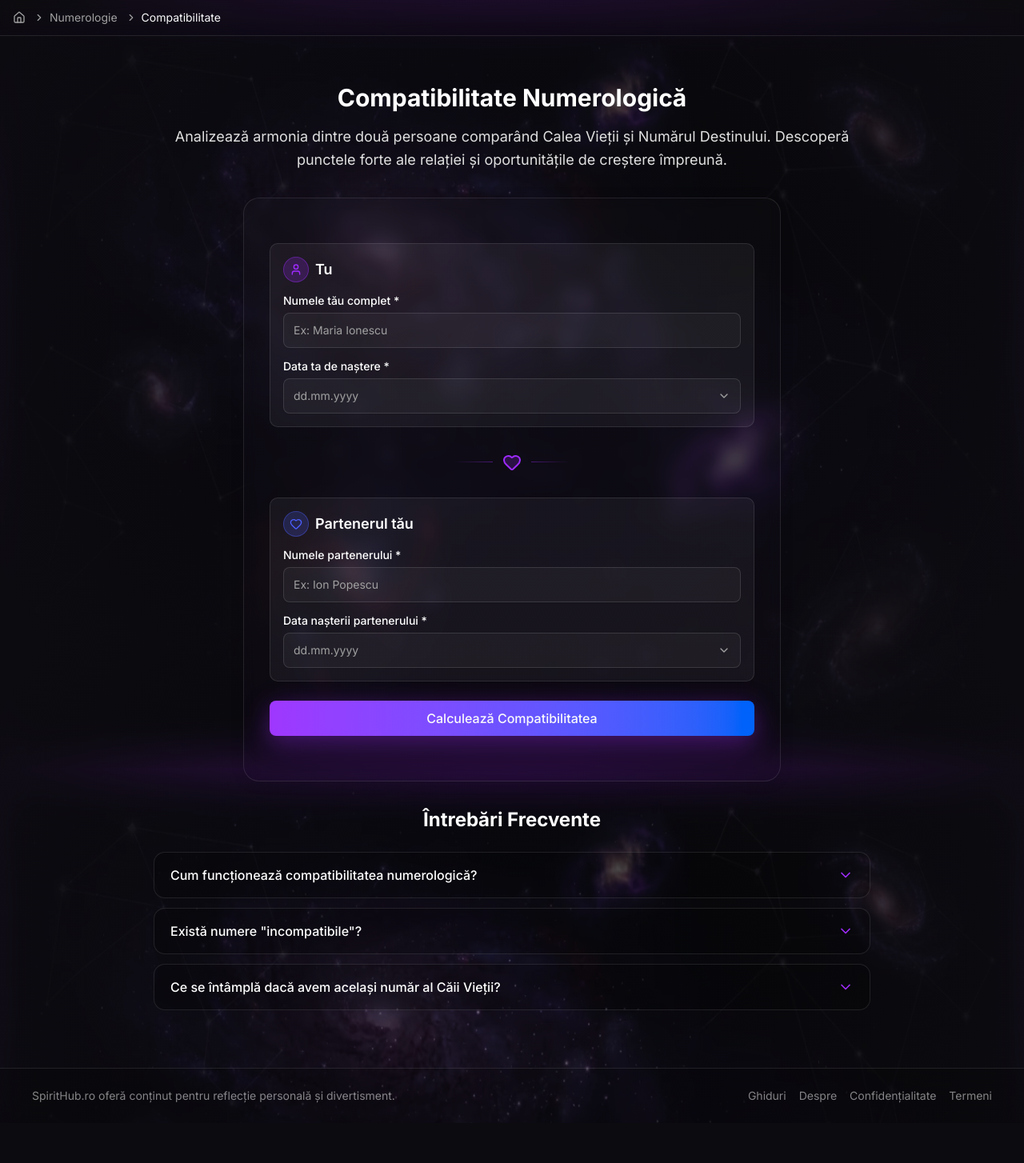
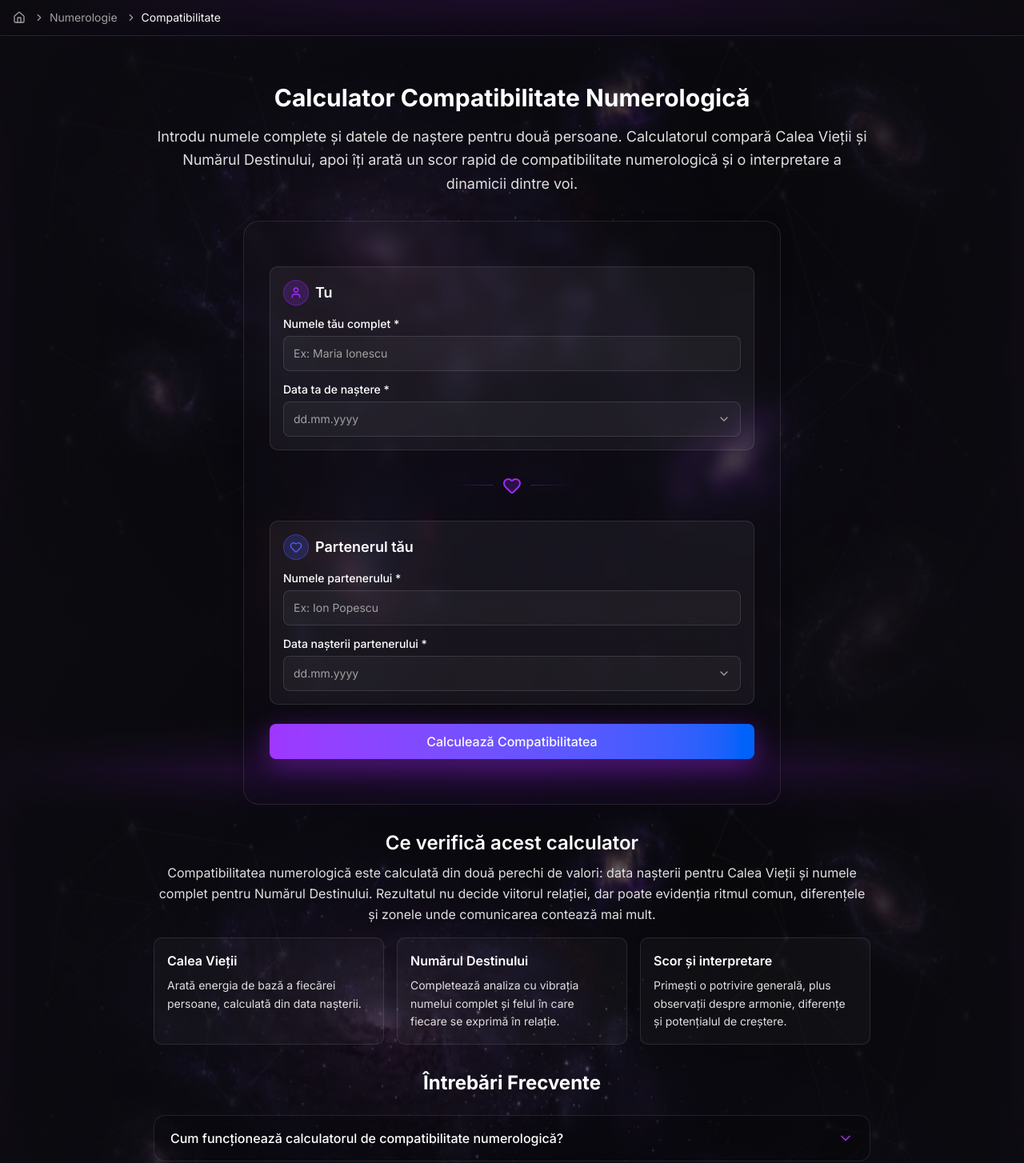
Before and after one commit to Delles/spirit-hub, a Next.js app: page /numerologie/compatibilitate in a window 1280 px wide. Shown: the top 1454 px of the page at 80% size. Before the commit the page ends 1404 px from the top, so only its background shows below. Built offline with nearby package versions, Linux system fonts and the light colour scheme.

Commit message:
Improve numerology compatibility SEO

```diff
--- a/app/numerologie/compatibilitate/client.tsx
+++ b/app/numerologie/compatibilitate/client.tsx
@@ -134,10 +134,13 @@ export default function CompatibilitateClient() {
           <>
             {/* Page Introduction */}
             <div className="space-y-4 text-center">
-              <h1 className="text-3xl font-bold text-white">Compatibilitate Numerologică</h1>
+              <h1 className="text-3xl font-bold text-white">
+                Calculator Compatibilitate Numerologică
+              </h1>
               <p className="text-lg text-[#E0E0E0] leading-relaxed">
-                Analizează armonia dintre două persoane comparând Calea Vieții și Numărul Destinului.
-                Descoperă punctele forte ale relației și oportunitățile de creștere împreună.
+                Introdu numele complete și datele de naștere pentru două persoane. Calculatorul
+                compară Calea Vieții și Numărul Destinului, apoi îți arată un scor rapid de
+                compatibilitate numerologică și o interpretare a dinamicii dintre voi.
               </p>
             </div>
 
@@ -149,6 +152,51 @@ export default function CompatibilitateClient() {
                 isLoading={interpretation === undefined && hasSubmitted}
               />
             </div>
+
+            <section
+              aria-labelledby="compatibility-calculator-details"
+              className="space-y-4 text-[#E0E0E0]"
+            >
+              <div className="space-y-2 text-center">
+                <h2
+                  id="compatibility-calculator-details"
+                  className="text-2xl font-semibold text-white"
+                >
+                  Ce verifică acest calculator
+                </h2>
+                <p className="leading-relaxed">
+                  Compatibilitatea numerologică este calculată din două perechi de valori: data
+                  nașterii pentru Calea Vieții și numele complet pentru Numărul Destinului. Rezultatul
+                  nu decide viitorul relației, dar poate evidenția ritmul comun, diferențele și
+                  zonele unde comunicarea contează mai mult.
+                </p>
+              </div>
+
+              <div className="grid gap-4 sm:grid-cols-3">
+                <div className="rounded-lg border border-white/10 bg-white/[0.03] p-4">
+                  <h3 className="font-semibold text-white">Calea Vieții</h3>
+                  <p className="mt-2 text-sm leading-relaxed">
+                    Arată energia de bază a fiecărei persoane, calculată din data nașterii.
+                  </p>
+                </div>
+
+                <div className="rounded-lg border border-white/10 bg-white/[0.03] p-4">
+                  <h3 className="font-semibold text-white">Numărul Destinului</h3>
+                  <p className="mt-2 text-sm leading-relaxed">
+                    Completează analiza cu vibrația numelui complet și felul în care fiecare se
+                    exprimă în relație.
+                  </p>
+                </div>
+
+                <div className="rounded-lg border border-white/10 bg-white/[0.03] p-4">
+                  <h3 className="font-semibold text-white">Scor și interpretare</h3>
+                  <p className="mt-2 text-sm leading-relaxed">
+                    Primești o potrivire generală, plus observații despre armonie, diferențe și
+                    potențialul de creștere.
+                  </p>
+                </div>
+              </div>
+            </section>
 
             {/* Loading State */}
             {interpretation === undefined && hasSubmitted && (
--- a/app/numerologie/compatibilitate/page.tsx
+++ b/app/numerologie/compatibilitate/page.tsx
@@ -10,27 +10,29 @@ import { generateFAQJsonLd } from "@/lib/faq-schema";
 import { BreadcrumbSchema } from "@/components/shared/breadcrumb-schema";
 
 export const metadata: Metadata = {
-  title: "Compatibilitate Numerologică | SpiritHub.ro",
+  title: "Calculator Compatibilitate Numerologică | SpiritHub.ro",
   description:
-    "Verifică compatibilitatea numerologică între două persoane folosind numele și datele de naștere. Descoperă cât de bine vă potriviți din punct de vedere numerologic.",
+    "Calculează compatibilitatea numerologică pentru două persoane folosind numele complete și datele de naștere. Primești scor și interpretare rapidă online.",
   openGraph: {
-    title: "Compatibilitate Numerologică | SpiritHub.ro",
+    title: "Calculator Compatibilitate Numerologică | SpiritHub.ro",
     description:
-      "Verifică compatibilitatea numerologică între două persoane folosind numele și datele de naștere.",
+      "Calculează compatibilitatea numerologică pentru două persoane folosind numele complete și datele de naștere.",
     type: "website",
+    url: "https://www.spirithub.ro/numerologie/compatibilitate",
     images: [
       {
         url: "/og-image.jpg",
         width: 1200,
         height: 630,
-        alt: "Compatibilitate Numerologică - SpiritHub.ro",
+        alt: "Calculator compatibilitate numerologică - SpiritHub.ro",
       },
     ],
   },
   twitter: {
     card: "summary_large_image",
-    title: "Compatibilitate Numerologică | SpiritHub.ro",
-    description: "Verifică compatibilitatea numerologică între două persoane.",
+    title: "Calculator Compatibilitate Numerologică | SpiritHub.ro",
+    description:
+      "Calculează compatibilitatea numerologică folosind numele și datele de naștere.",
     images: ["/og-image.jpg"],
   },
   alternates: {
@@ -41,17 +43,20 @@ export const metadata: Metadata = {
 // FAQ Content for Compatibilitate
 const faqs = [
   {
-    question: "Cum funcționează compatibilitatea numerologică?",
-    answer: "Compatibilitatea analizează armonia dintre numerele Căii Vieții și/sau ale Destinului a două persoane. Ea arată punctele forte ale relației, potențialele fricțiuni și lecțiile pe care cei doi le au de învățat împreună."
+    question: "Cum funcționează calculatorul de compatibilitate numerologică?",
+    answer:
+      "Calculatorul compară pentru două persoane numărul Căii Vieții, calculat din data nașterii, și Numărul Destinului, calculat din numele complet. Rezultatul combină aceste două potriviri într-un scor general și o interpretare a dinamicii relației.",
   },
   {
-    question: "Există numere \"incompatibile\"?",
-    answer: "În numerologie, nu există incompatibilitate totală. Anumite combinații necesită mai multă muncă, înțelegere și compromis (de exemplu 4 și 5), în timp ce altele curg mai natural (de exemplu 3 și 5). Orice relație poate funcționa cu conștientizare."
+    question: "De ce sunt necesare numele și datele de naștere?",
+    answer:
+      "Data nașterii este folosită pentru Calea Vieții, iar numele complet este folosit pentru Numărul Destinului. Împreună, aceste valori oferă o imagine mai echilibrată decât un calcul bazat pe o singură cifră.",
   },
   {
-    question: "Ce se întâmplă dacă avem același număr al Căii Vieții?",
-    answer: "A avea același număr indică o înțelegere profundă reciprocă, deoarece vedeți lumea similar. Totuși, poate duce și la lipsă de echilibru sau plictiseală dacă nu vă stimulați reciproc să creșteți."
-  }
+    question: "Rezultatul arată dacă o relație va funcționa?",
+    answer:
+      "Nu. Compatibilitatea numerologică este o interpretare simbolică, nu o predicție sau o garanție. Scorul poate evidenția puncte de armonie, diferențe și teme de comunicare, dar relația depinde de alegeri, maturitate și contextul real al celor doi.",
+  },
 ];
 
 interface PageProps {
```
Also changed, not shown: 1 other file (tests, documents, lock files or other folders).
